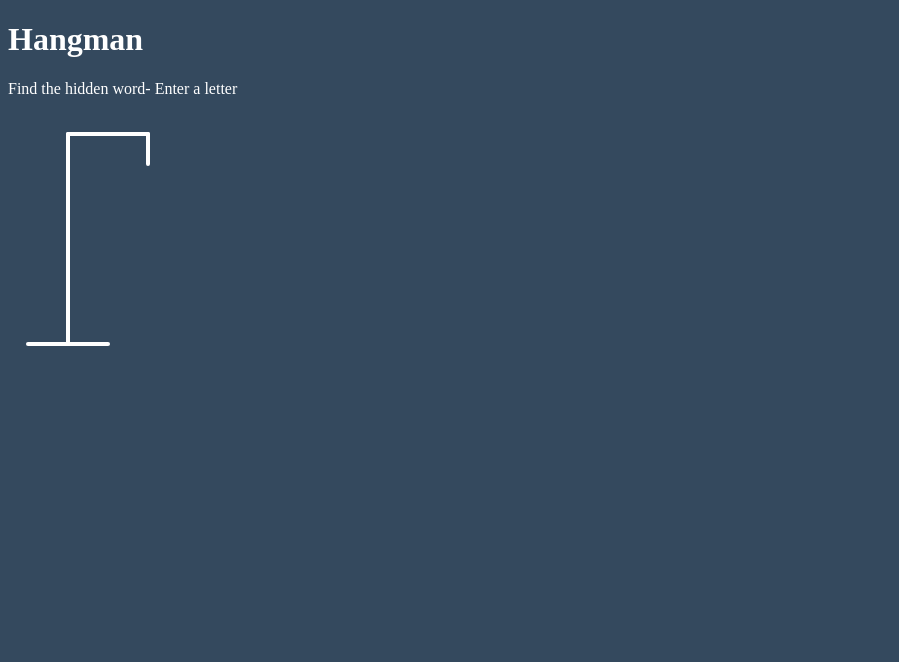
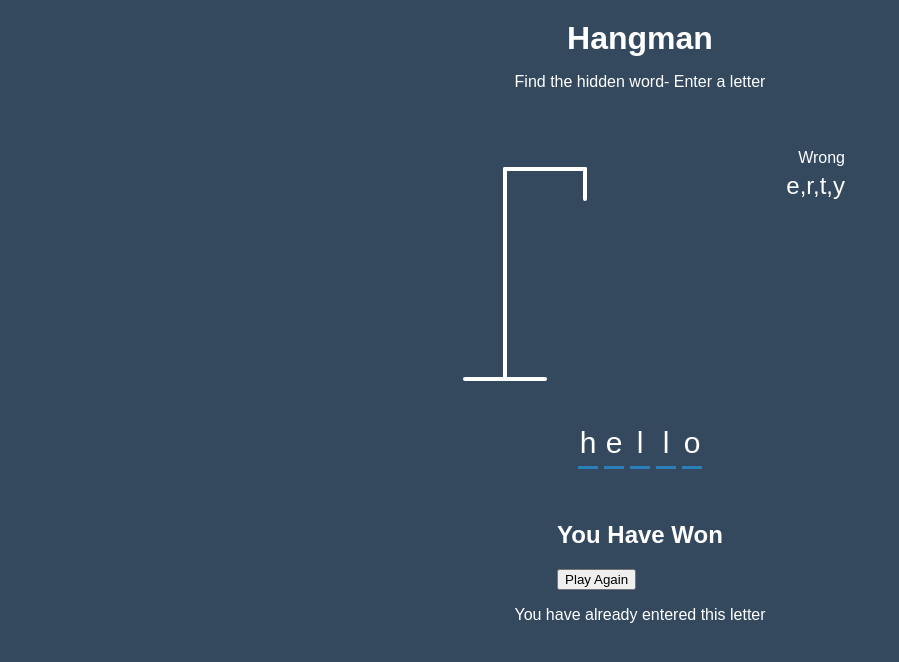
Before and after one commit to Bhupendersinghbisht/hangman-game-code-JS, a plain HTML site: page index.html in a window 1280 px wide. Shown: the whole page, without its empty margins (0-899 px from the left). Drawn offline with Linux system fonts and the light colour scheme.

Commit message:
dispaly changes

```diff
--- a/index.html
+++ b/index.html
@@ -31,6 +31,32 @@
 <Line x1="140" y1="150" x2="120" y2="180" class="figure-part"/>
 <Line x1="140" y1="150" x2="160" y2="180" class="figure-part"/>
     </svg>
+
+    <div class="wrong-letters-container">
+        <div id="wrong-letters">
+            <p>Wrong</p>
+            <span>e,r,t,y</span>
+        </div>
+    </div>
+    <div class="word" id="word">
+        <div class="letter">h</div>
+        <div class="letter">e</div>
+        <div class="letter">l</div>
+        <div class="letter">l</div>
+        <div class="letter">o</div>
+    </div>
+</div>
+
+<!-- Container for final message -->
+<div class="popup-container" id="popup-container">
+    <div class="popup">
+        <h2 id="final-message">You Have Won</h2>
+        <button id="play-button">Play Again</button>
+    </div>
+</div>
+<!-- Notification -->
+<div class="notification-container" id="notification-continer">
+     <p>You have already entered this letter</p>
 </div>
     <script src="script.js"></script>
     </body>
--- a/style.css
+++ b/style.css
@@ -1,6 +1,27 @@
+*{
+    box-sizing: border-box;
+}
 body{
     background-color: #34495e;
     color: #fff;
+    font-family: Arial, Helvetica, sans-serif;
+    display: flex;
+    flex-direction: column;
+    align-items: center;
+    height: 80vh;
+    margin: 0;
+    overflow: hidden;
+}
+
+h1{
+    margin:20px 0 0;
+}
+.game-container{
+    padding:20px 30px;
+    position: relative;
+    margin: auto;
+    height: 350px;
+    width: 450px;
 }
 
 .figure-container{
@@ -13,3 +34,37 @@ body{
 .figure-part{
     display: none;
 }
+.wrong-letters-container{
+    position: absolute;
+    top: 20px;
+    right: 20px;
+    display: flex;
+    flex-direction: column;
+    text-align: right;
+}
+.wrong-letters-container p{
+    margin: 0 0 5px;
+
+}
+.wrong-letters-container span{
+    font-size: 24px;
+}
+
+.word{
+    display: flex;
+    position: absolute;
+    bottom: 10px;
+    left: 50%;
+    transform: translateX(-50%);
+}
+
+.letter{
+    border-bottom: 3px solid #2980b9;
+    display: inline-flex;
+    font-size: 30px;
+    align-items: center;
+    justify-content: center;
+    margin: 0 3px;
+    height: 50px;
+    width: 20px;
+}
```
